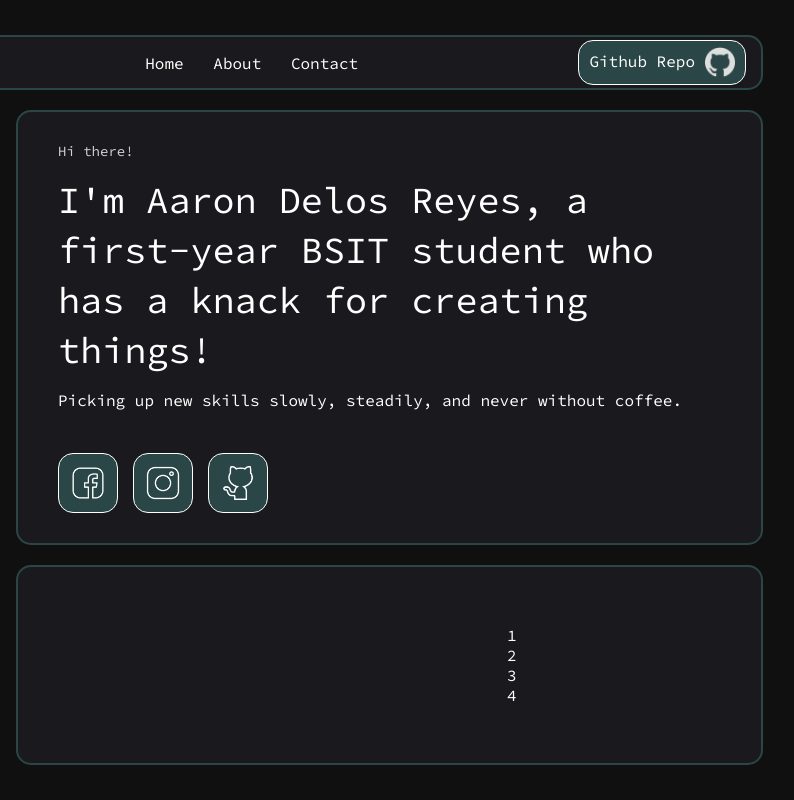
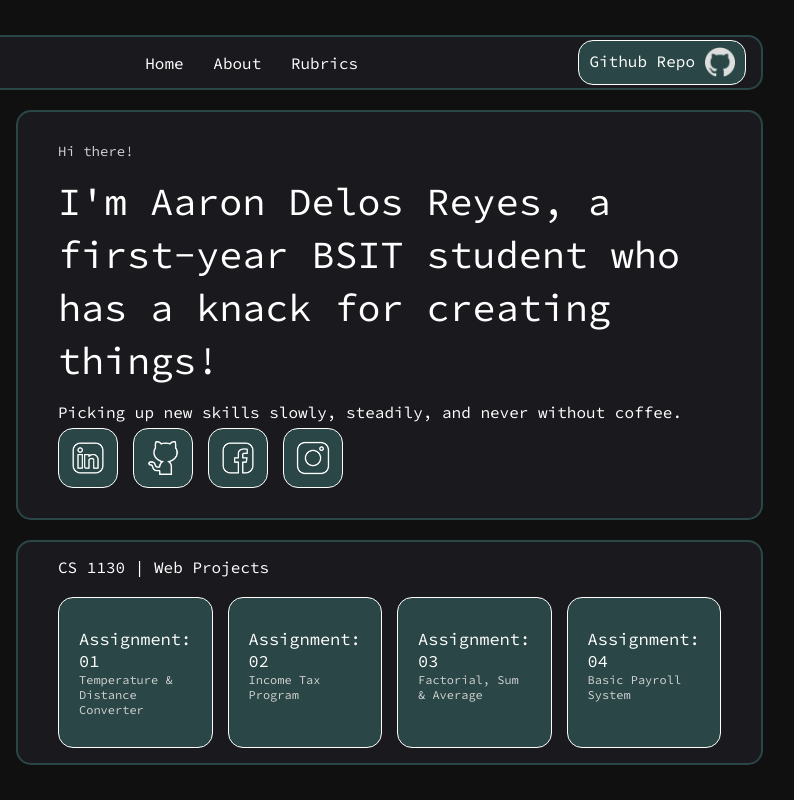
Before and after one commit to Aaron-DelosReyes/CS-1130-Web-Projects, a plain HTML site: page index.html in a window 1280 px wide. Shown: the full height of the page, 387-1181 px from the left. Drawn offline with Linux system fonts and the light colour scheme.

Commit message:
Add files via upload

```diff
--- a/02 CSS/index.css
+++ b/02 CSS/index.css
@@ -97,7 +97,7 @@ body{
 .content{
     display: flex;
     flex-direction: row;
-    flex: 8.5;
+    flex: 9;
     justify-content: space-between;
     gap: 20px;
 
@@ -128,7 +128,7 @@ body{
 
 .info{
     display: flex;
-    flex:1;
+    flex:2;
     flex-direction: column;
     justify-content: space-between;
 
@@ -154,8 +154,8 @@ body{
 }
 
 .intro{
-    font-size: 2.3em;
-    line-height: 50px;
+    font-size: 2.4em;
+    line-height: 53px;
 }
 .bio{
     font-size: 16px;;
@@ -198,11 +198,43 @@ body{
 .projectBox{
     display: flex;
     flex: 1;
-    max-height: 200px;
-    flex-direction: row;
-    justify-content: space-evenly;
-    align-items: center;
+    flex-direction: column;
 
+    gap: 20px;
+    padding: 15px 40px;
+    background-color: #1A1A1E;
     border: 2px #2a4646 solid;
-    background-color: #1A1A1E;
     border-radius: 15px;}
+
+    .projWrap{
+        display: flex;
+        flex: 1;
+        flex-direction: row;
+        justify-content: space-between;
+        height: 100%;
+        gap: 15px;
+
+    }
+
+    .assignment{
+        display: flex;
+        flex-direction: column;
+        flex: 1;
+        justify-content: flex-start;
+
+        padding:30px 20px;
+        border:#fff 1px solid;
+        border-radius: 15px;
+        background-color: #2a4646;
+        font-size: 17px;
+        cursor: pointer;
+        transition: all 0.2s;
+    }
+    .assignment:hover{
+        box-shadow: 0px 0px 15px 1px #27f1b1 ;
+    }
+
+    .desc{
+        color: #d3d3d3;
+        font-size: 12px;
+    }
--- a/index.html
+++ b/index.html
@@ -25,7 +25,7 @@
         <div class="navLinks">
             <a href="" class="link">Home</a>
             <a href="" class="link">About</a>
-            <a href="" class="link">Contact</a>
+            <a href="" class="link">Rubrics</a>
 
         </div>
 
@@ -60,41 +60,51 @@
                 </div>
 
                 <div class="contact">
-                    <a href="" class="conLink">
+                    <a href="https://www.linkedin.com/in/aaron-delosreyes/" class="conLink" target="_blank">
+                        <img src="./resources/linkedin.png" alt="" class="contactIcon">
+                    </a>
+
+                    <a href="https://github.com/Aaron-DelosReyes" class="conLink" target="_blank">
+                        <img src="./resources/github (1).png" alt="" class="contactIcon">
+                    </a>
+
+                    <a href="https://www.facebook.com/profile.php?id=100090790033548" class="conLink" target="_blank">
                         <img src="./resources/facebook.png" alt="" class="contactIcon">
                     </a>
 
-                    <a href="" class="conLink">
+                    <a href="https://www.instagram.com/ron_dreyes/" class="conLink" target="_blank">
                         <img src="./resources/instagram.png" alt="" class="contactIcon">
                     </a>
 
-                    <a href="" class="conLink">
-                        <img src="./resources/github (1).png" alt="" class="contactIcon">
-                    </a>
                 </div>
 
             </div>
 
             <div class="projectBox">
                 <div class="title">
-
+                    <p> CS 1130 | Web Projects</p>
                 </div>
                 <div class="projWrap">
-                    <div class="assignment">
-                        1
-                    </div>
+                    <a href="./01 HTML/assignment-1.html" class="assignment">
+                        <p> Assignment: 01</p>
+                        <p class="desc"> Temperature & Distance Converter</p>
+                    </a>
 
-                    <div class="assignment">
-                        2
-                    </div>
+                    <a href="./01 HTML/assignment-2.html" class="assignment">
+                        <p> Assignment: 02</p>
+                        <p class="desc"> Income Tax Program</p>
+                    </a>
 
-                    <div class="assignment">
-                        3
-                    </div>
+                    <a href="./01 HTML/assignment-3.html" class="assignment">
+                        <p> Assignment: 03</p>
+                        <p class="desc"> Factorial, Sum & Average</p>
+                    </a>
 
-                    <div class="assignment">
-                        4
-                    </div>
+                    <a href="./01 HTML/assignment-4.html" class="assignment">
+                        <p> Assignment: 04</p>
+                        <p class="desc"> Basic Payroll System</p>
+                    </a>
+
                 </div>
 
 
```
Also changed, not shown: resources/linkedin.png (added).
